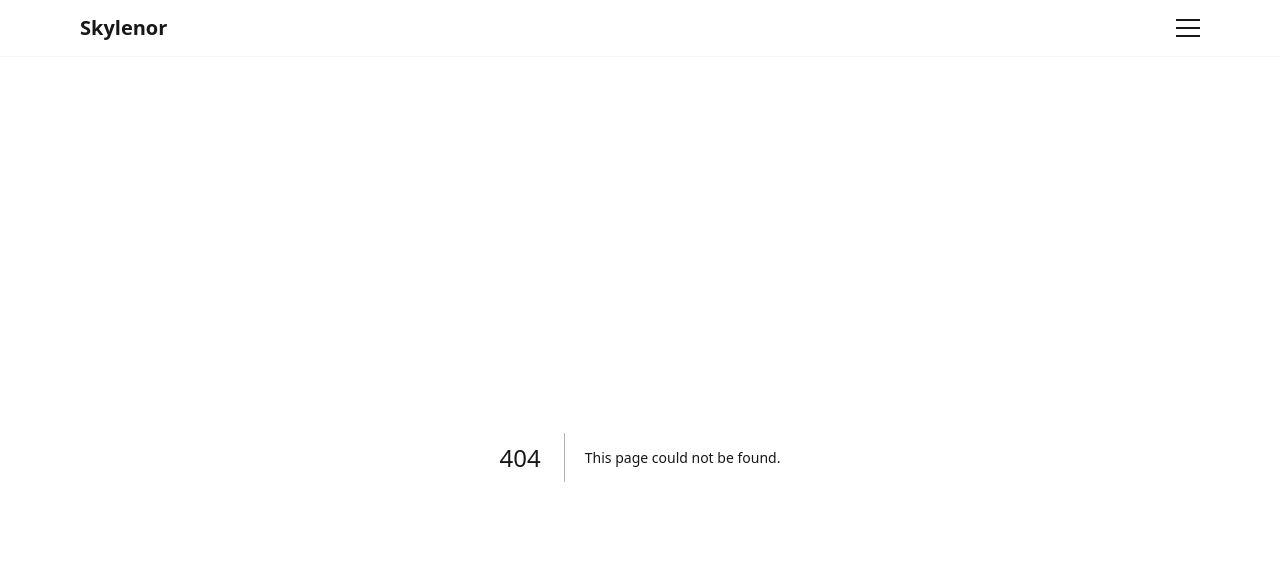
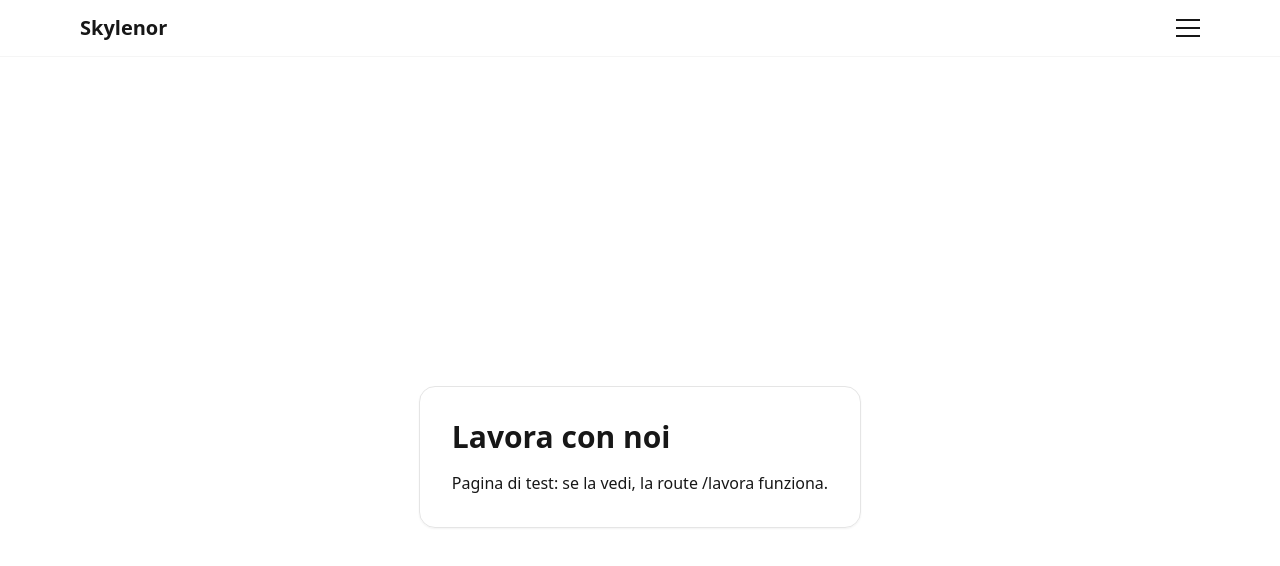
Before and after one commit to alessiomarciano007-prog/skylenor, a Next.js app: page /lavora in a window 1280 px wide. Before the commit this address had no page. Shown: the top 566 px of the page. Built offline with nearby package versions, Linux system fonts and the light colour scheme.

Commit message:
Create page.jsx

```diff
--- /dev/null
+++ b/app/lavora/page.jsx
@@ -0,0 +1,18 @@
+// app/lavora/page.jsx
+import * as React from "react"; // forza il file ad essere modulo
+
+export const metadata = {
+  title: "Lavora con noi — Skylenor",
+  description: "Diventa operatore certificato Skylenor.",
+};
+
+export default function LavoraPage() {
+  return (
+    <main className="min-h-screen flex items-center justify-center p-12">
+      <div className="max-w-2xl rounded-2xl border border-neutral-200 p-8 shadow-sm">
+        <h1 className="text-3xl font-bold mb-4">Lavora con noi</h1>
+        <p>Pagina di test: se la vedi, la route /lavora funziona.</p>
+      </div>
+    </main>
+  );
+}
```
